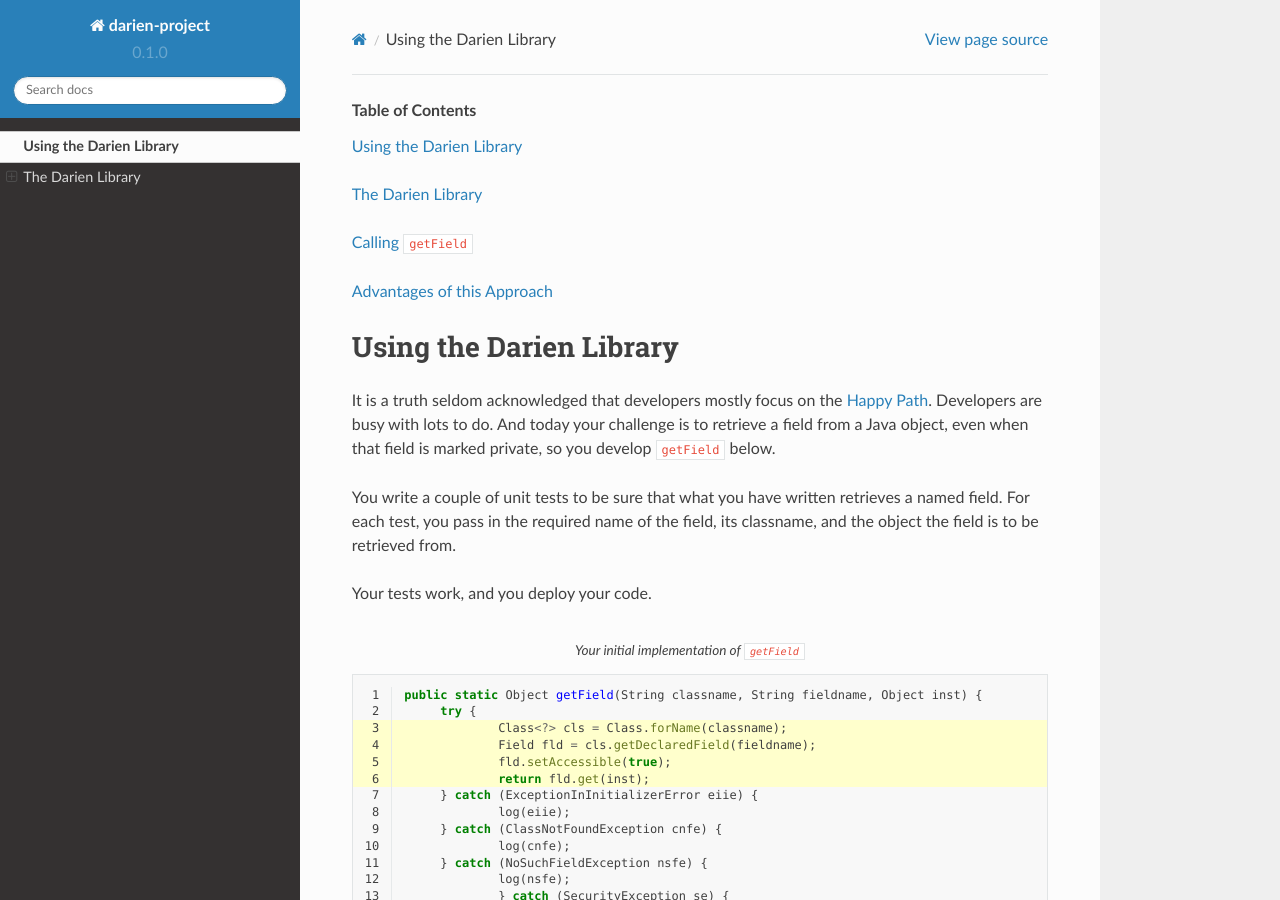
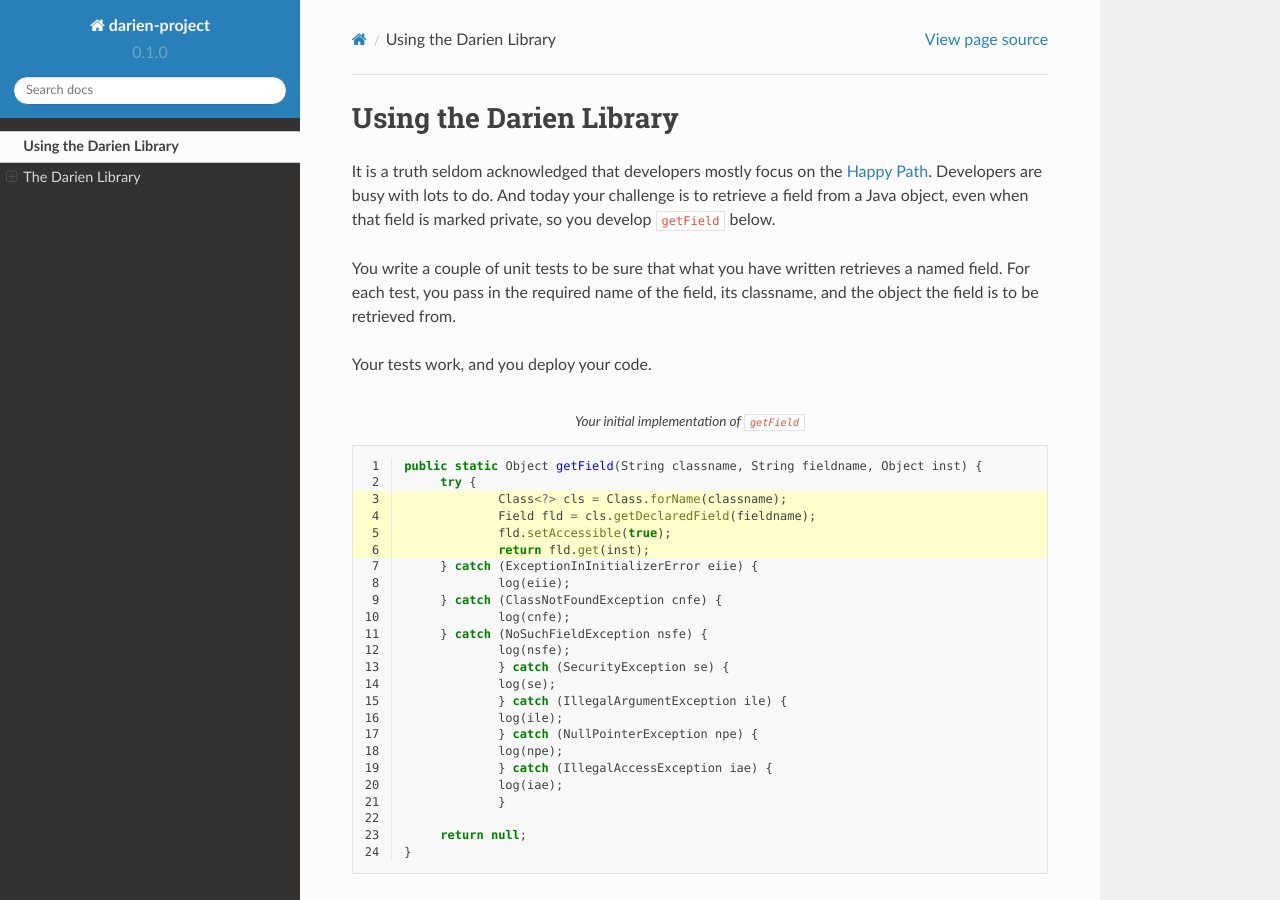
Before and after one commit to jh-evans/readthedocs, a Sphinx documentation site: the page built from docs/source/using.rst, in a window 1280 px wide and 900 px high. Built offline with Sphinx 7.4.7 and the Read the Docs theme 2.0.0, drawn with Linux system fonts in a browser that asks for light colours.

Commit message:
Update using.rst

```diff
--- a/docs/source/using.rst
+++ b/docs/source/using.rst
@@ -1,8 +1,3 @@
-.. contents:: Table of Contents
-   :depth: 2
-   :local:
-   :backlinks: none
-
 Using the Darien Library
 ========================
 
```
